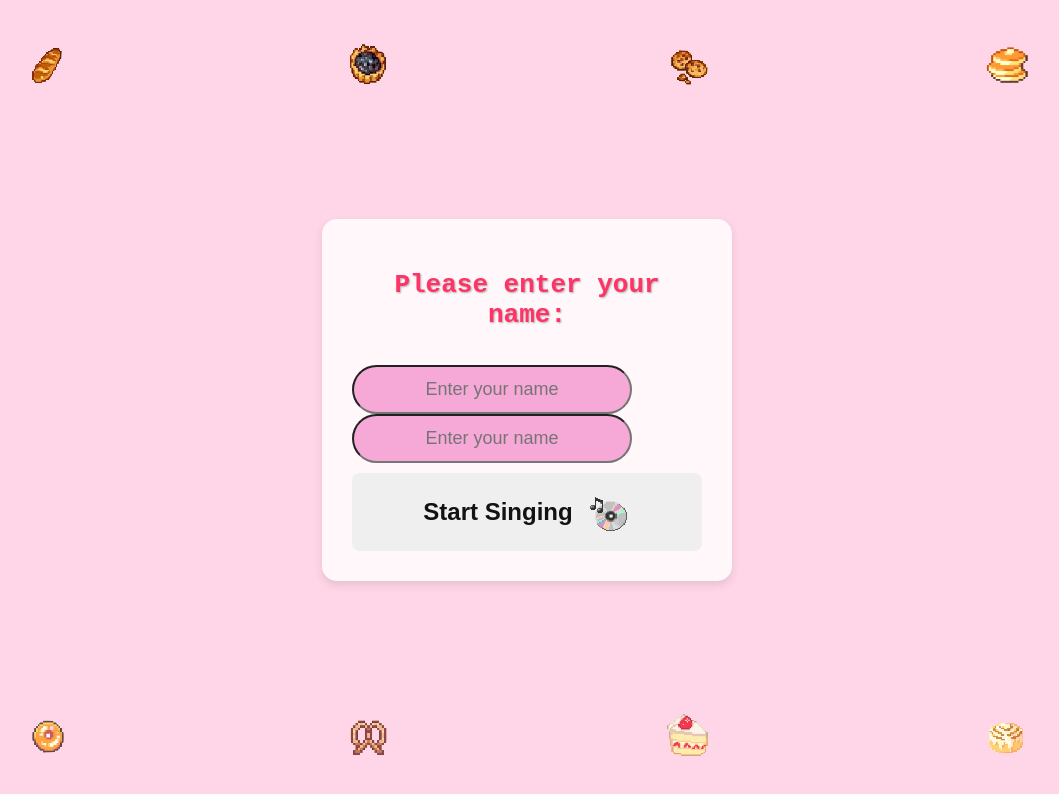
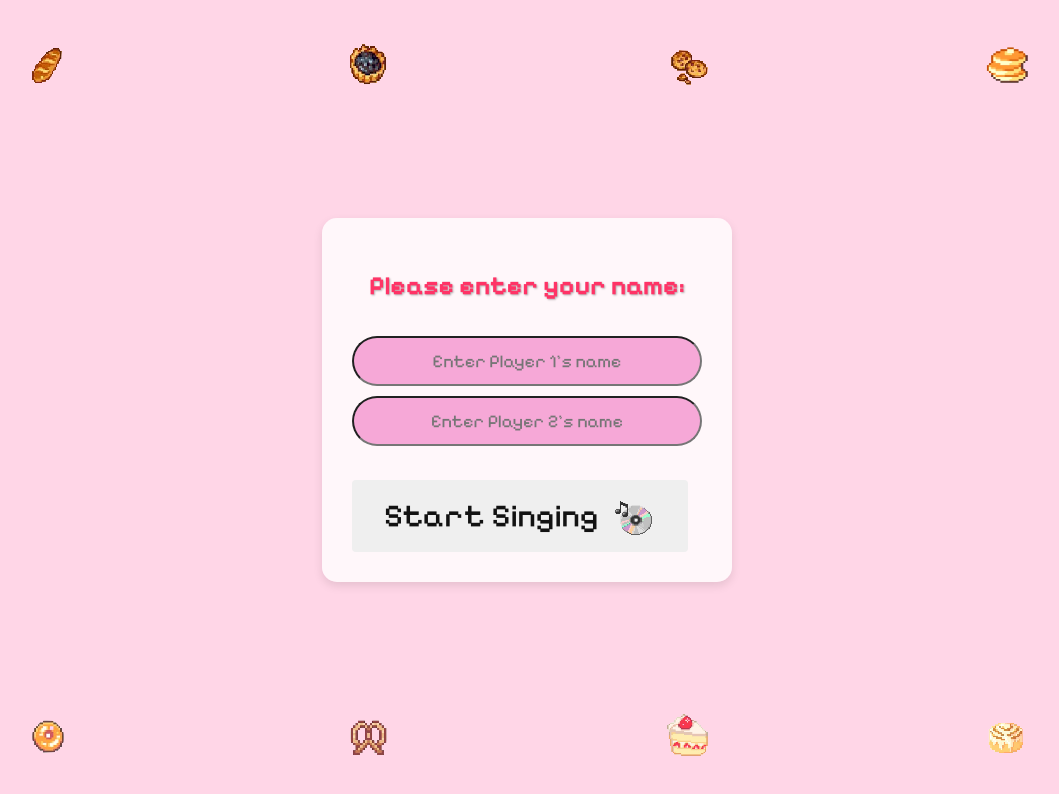
Before and after one commit to angelafeliciaa/dough-re-mi, a React (Create React App) app in the folder app/: page / in a window 1280 px wide. Both pictures are taken after a click on the element "Start". Shown: the top 794 px of the page, without its empty margins (113-1172 px from the left). Built offline with nearby package versions, Linux system fonts and the light colour scheme.

Commit message:
frontend-changes

```diff
--- a/app/src/App.css
+++ b/app/src/App.css
@@ -15,7 +15,6 @@
 body {
   margin: 0;
   padding: 0;
-  font-family: 'Roboto', sans-serif;
   background-color: var(--background-color);
   color: var(--text-color);
 }
--- a/app/src/index.css
+++ b/app/src/index.css
@@ -1,8 +1,9 @@
+@import url('https://fonts.googleapis.com/css2?family=Pixelify+Sans:wght@400..700&display=swap');
+
+
 body {
   margin: 0;
-  font-family: -apple-system, BlinkMacSystemFont, 'Segoe UI', 'Roboto', 'Oxygen',
-    'Ubuntu', 'Cantarell', 'Fira Sans', 'Droid Sans', 'Helvetica Neue',
-    sans-serif;
+  font-family: 'Pixelify Sans', sans-serif;
   -webkit-font-smoothing: antialiased;
   -moz-osx-font-smoothing: grayscale;
 }
--- a/app/src/pages/startPage/start.css
+++ b/app/src/pages/startPage/start.css
@@ -1,7 +1,7 @@
 body {
   margin: 0;
   padding: 0;
-  font-family: "PixelFont", monospace;
+  font-family: 'Pixelify Sans', sans-serif;
 }
 
 .start-container {
@@ -35,15 +35,17 @@
   flex-direction: column;
   align-items: center;
   gap: 20px;
+
 }
 
 .game-title {
   font-size: 48px;
-  font-family: "PixelFont", monospace;
   letter-spacing: 2px;
   margin: 0;
   image-rendering: pixelated;
   text-align: center;
+
+  font-weight: 700;
 }
 
 .start-button, .leaderboard-button {
@@ -53,6 +55,7 @@
   font-size: 32px;
   cursor: pointer;
   transition: transform 0.2s ease;
+  font-family: 'Pixelify Sans', sans-serif;
 }
 
 .start-button:hover, .leaderboard-button:hover {
@@ -120,7 +123,6 @@
 /* Heading for Name Entry */
 .name-entry-container h2 {
   font-size: 26px;
-  font-family: "PixelFont", monospace;
   text-align: center;
   color: #ff3366; /* Keeping the pink tone */
   margin-bottom: 10px;
@@ -130,14 +132,16 @@
 /* Input field styling */
 .name-input {
   font-size: 18px;
+  font-family: 'Pixelify Sans', sans-serif;
   padding: 12px;
-  width: 80%;
+  width: 100%;
   border-radius: 50px;
   text-align: center;
   outline: none;
   background-color: #f6a8d7;
   color: #333;
   box-sizing: border-box;
+  margin-bottom: 10px;
 }
 
 /* Input focus styling */
@@ -145,19 +149,7 @@
   box-shadow: 0 0 8px rgba(255, 51, 102, 0.5); /* Glow effect when focused */
 }
 
-/* Submit button styling */
-.start-button {
-  border: none;
-  padding: 15px 25px;
-  font-size: 24px;
-  font-weight: bold;
-  border-radius: 8px;
-  cursor: pointer;
-  transition: background-color 0.3s ease;
-  width: 100%;
-  margin-top: 10px;
-  justify-content: center;
-}
+
 
 /* Button hover effect */
 .start-button:hover, .leaderboard-button:hover {
--- a/app/src/pages/startPage/start.js
+++ b/app/src/pages/startPage/start.js
@@ -90,14 +90,14 @@
                 type="text"
                 value={name1}
                 onChange={handleName1Change}
-                placeholder="Enter your name"
+                placeholder="Enter Player 1's name"
                 className="name-input"
               />
               <input
                 type="text"
                 value={name2}
                 onChange={handleName2Change}
-                placeholder="Enter your name"
+                placeholder="Enter Player 2's name"
                 className="name-input"
               />
               <button type="submit" className="start-button">
```
